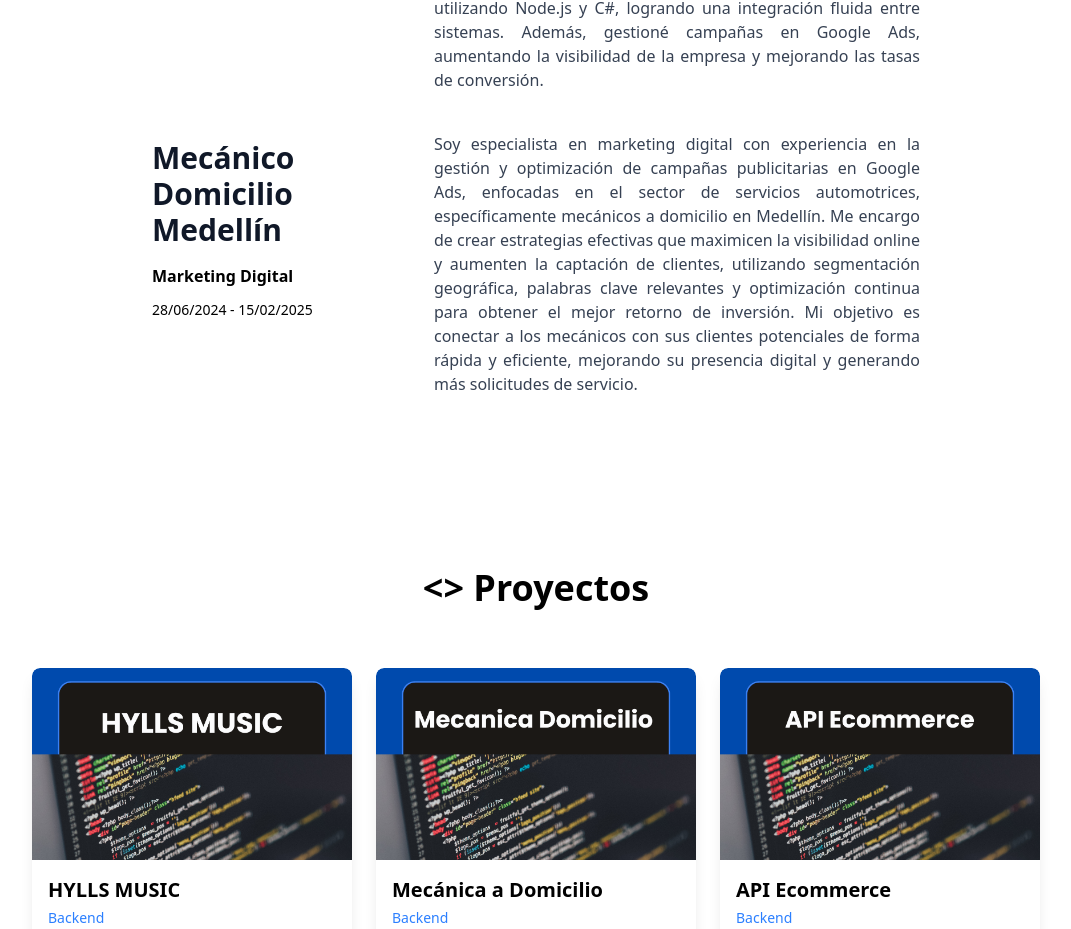
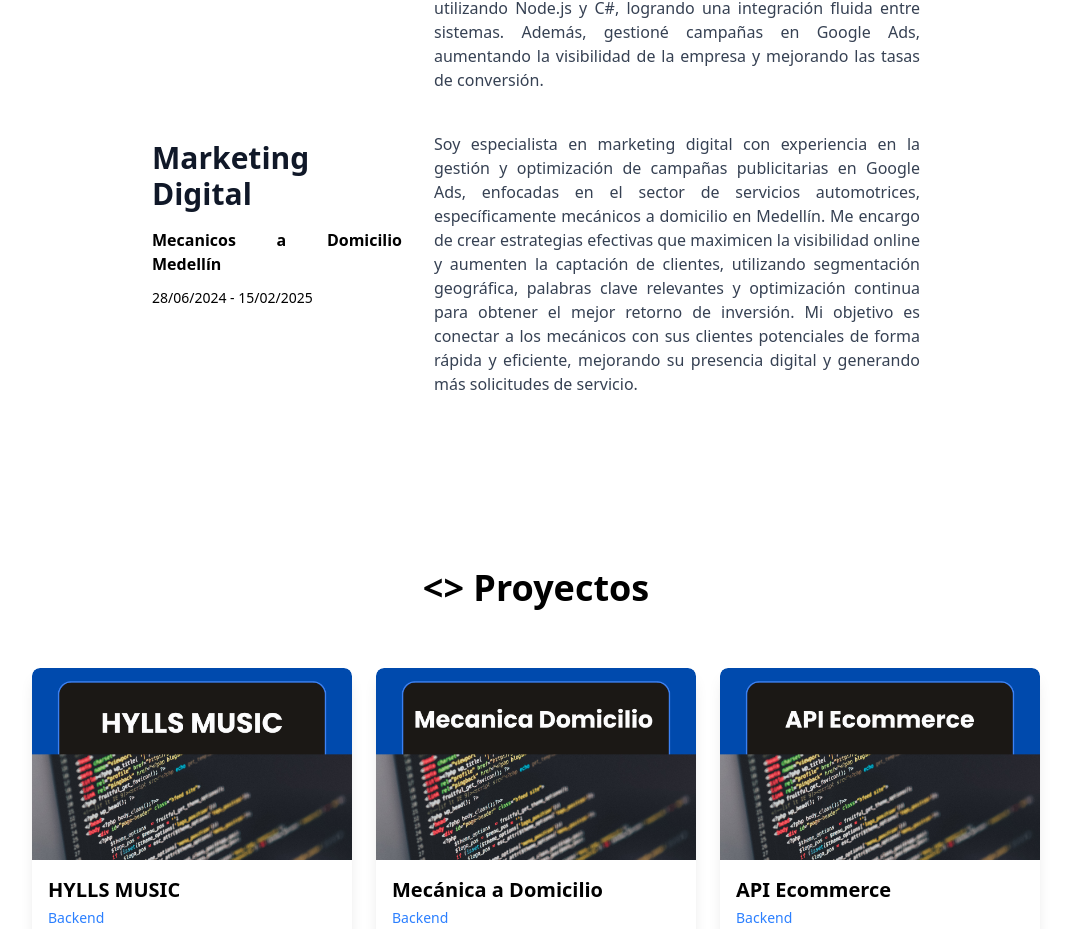
Before and after one commit to juan1214s/Portafolio2, an Angular app: page / in a window 1280 px wide. Shown: the part 1512-2441 px from the top of the page, without its empty margins (104-1175 px from the left). Built offline with nearby package versions, Linux system fonts and the light colour scheme.

Commit message:
Agregue un nuevo CV

```diff
--- a/src/app/component/profile/profile.component.html
+++ b/src/app/component/profile/profile.component.html
@@ -45,7 +45,7 @@
         </a>
 
         <!-- Descargar PDF -->
-        <a href="CvJuanManuelSanchez.pdf" download
+        <a href="CvJuanManuelSanchezAlzate.pdf" download
           class="flex items-center justify-center gap-2 px-4 py-2 bg-red-600 text-white rounded hover:bg-red-700 transition w-full sm:w-auto">
           <fa-icon [icon]="faFilePdf"></fa-icon>
           Descargar PDF
--- a/src/data/experience.json
+++ b/src/data/experience.json
@@ -8,8 +8,8 @@
   },
   {
     "id": 2,
-    "title": "Mecánico Domicilio Medellín",
-    "subTitle": "Marketing Digital",
+    "title": "Marketing Digital",
+    "subTitle": "Mecanicos a Domicilio Medellín",
     "date": "28/06/2024 - 15/02/2025",
     "description": "Soy especialista en marketing digital con experiencia en la gestión y optimización de campañas publicitarias en Google Ads, enfocadas en el sector de servicios automotrices, específicamente mecánicos a domicilio en Medellín. Me encargo de crear estrategias efectivas que maximicen la visibilidad online y aumenten la captación de clientes, utilizando segmentación geográfica, palabras clave relevantes y optimización continua para obtener el mejor retorno de inversión. Mi objetivo es conectar a los mecánicos con sus clientes potenciales de forma rápida y eficiente, mejorando su presencia digital y generando más solicitudes de servicio."
   }
```
Also changed, not shown: 2 other files (tests, documents, lock files or other folders).
